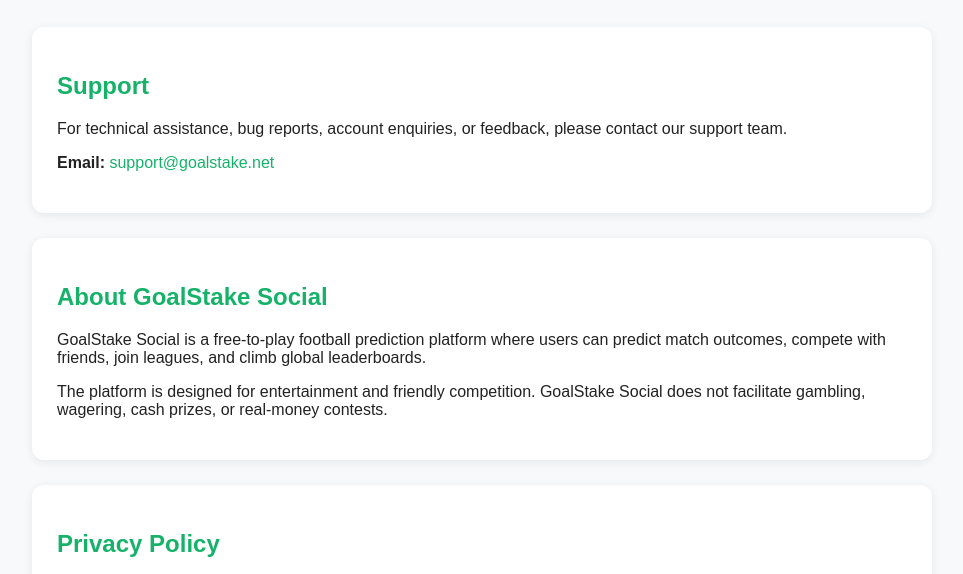
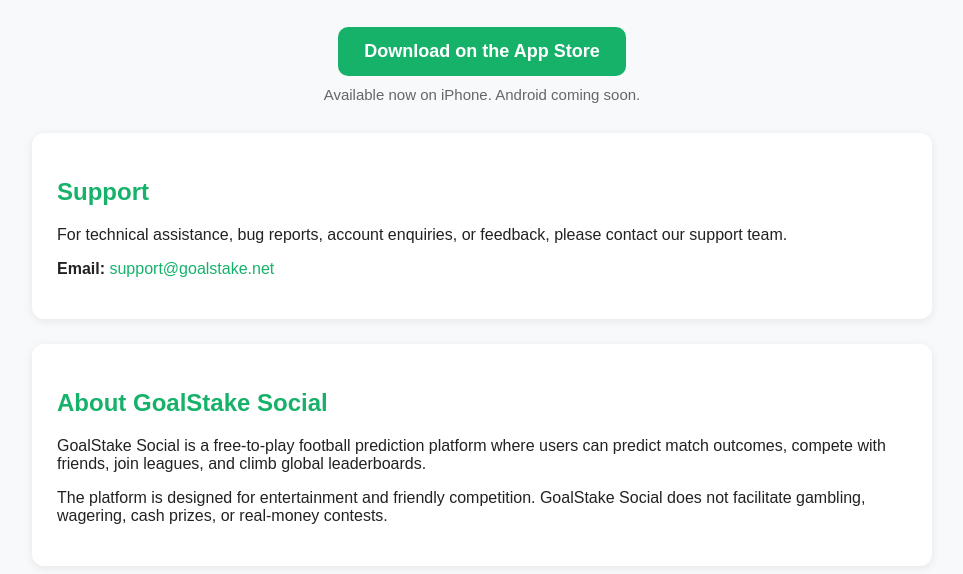
Before and after one commit to arycoltd-star/goalstake-social, a plain HTML site: page index.html in a window 1280 px wide. Shown: the part 166-740 px from the top of the page, without its empty margins (158-1121 px from the left). Drawn offline with Linux system fonts and the light colour scheme.

Commit message:
Add App Store download button to landing page

```diff
--- a/index.html
+++ b/index.html
@@ -32,6 +32,17 @@
             color: #17b26a;
             font-weight: bold;
             margin-top: 5px;
+        }
+
+        .download-section {
+            margin: 20px 0 30px 0;
+            text-align: center;
+        }
+
+        .download-note {
+            margin-top: 10px;
+            color: #666;
+            font-size: 15px;
         }
 
         .card {
@@ -80,6 +91,22 @@
             background-color: #129357;
             text-decoration: none;
         }
+
+        .download-button {
+            display: inline-block;
+            background-color: #17b26a;
+            color: white;
+            padding: 14px 26px;
+            border-radius: 10px;
+            text-decoration: none;
+            font-weight: bold;
+            font-size: 18px;
+        }
+
+        .download-button:hover {
+            background-color: #129357;
+            text-decoration: none;
+        }
     </style>
 </head>
 
@@ -93,6 +120,16 @@
         <div class="tagline">
             PREDICT. COMPETE. CLIMB.
         </div>
+    </div>
+</div>
+
+<div class="download-section">
+    <a class="download-button" href="https://apps.apple.com/app/id6773332984" target="_blank" rel="noopener noreferrer">
+        Download on the App Store
+    </a>
+
+    <div class="download-note">
+        Available now on iPhone. Android coming soon.
     </div>
 </div>
 
```
